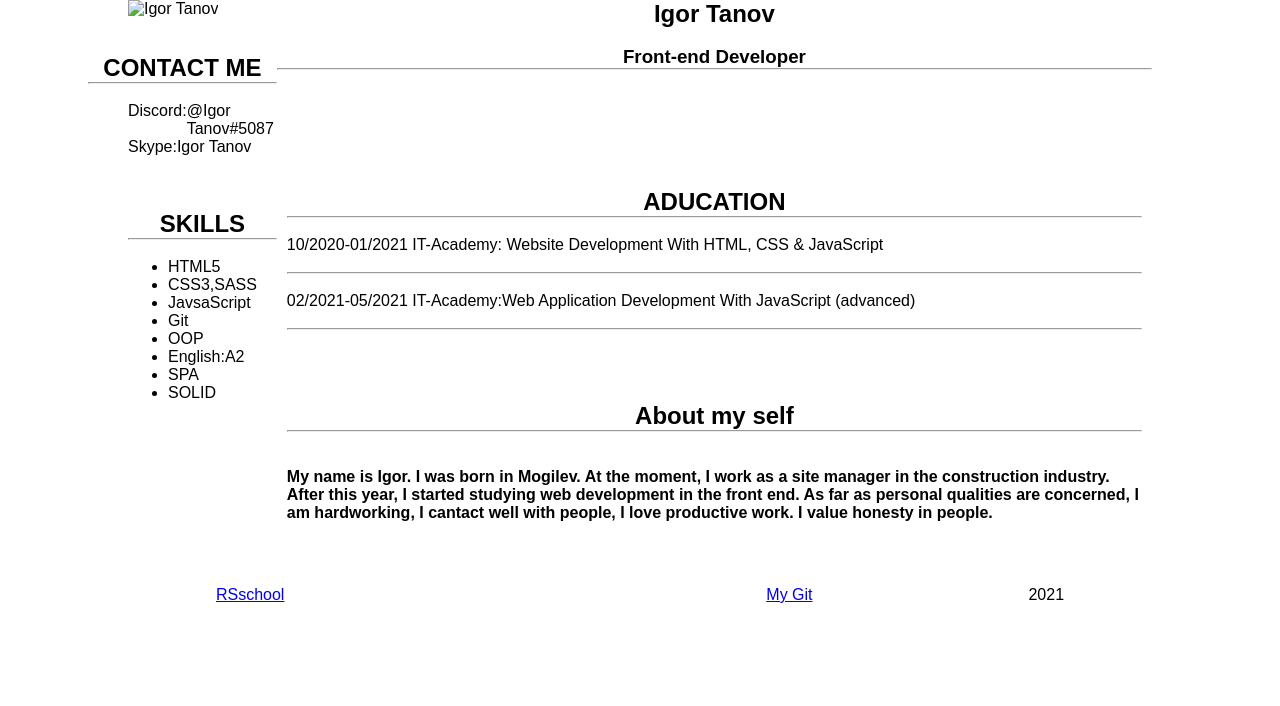
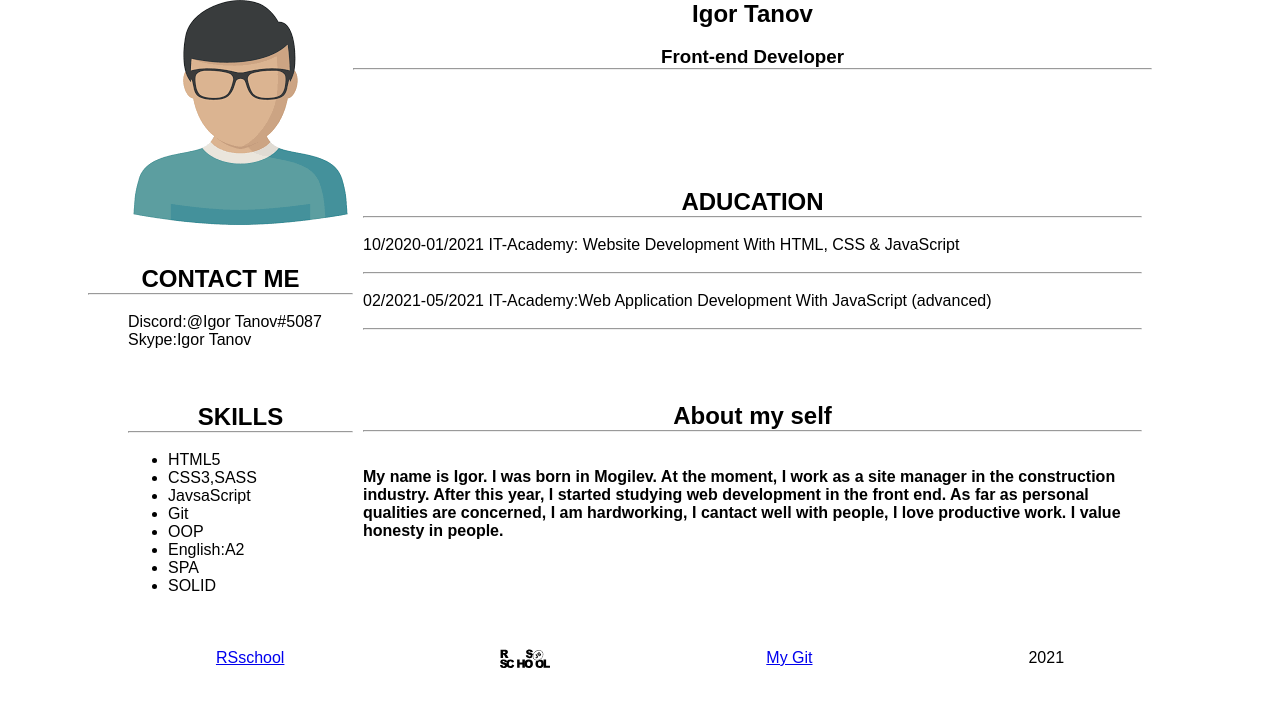
Before and after one commit to IgorTanov/rsschool-cv, a plain HTML site: page index.html in a window 1280 px wide. Drawn offline with Linux system fonts and the light colour scheme.

Commit message:
fix url on style.css and index.html

```diff
--- a/index.html
+++ b/index.html
@@ -13,7 +13,7 @@
         <section class="about">
             <header class="header">
                 <figure class="photo">
-                    <img src="11.png" alt="Igor Tanov">
+                    <img src="img/11.png" alt="Igor Tanov">
                 </figure>
             </header> <br><br>
             <article class="contact" style="margin-left: -40px">
--- a/style.css
+++ b/style.css
@@ -96,6 +96,6 @@ footer{
 .logo{
    width: 50px;
     height: 50px;
-    background-image: url(rs_school_js.svg);
+    background-image: url(img/rs_school_js.svg);
     background-repeat: no-repeat;
 }
```
